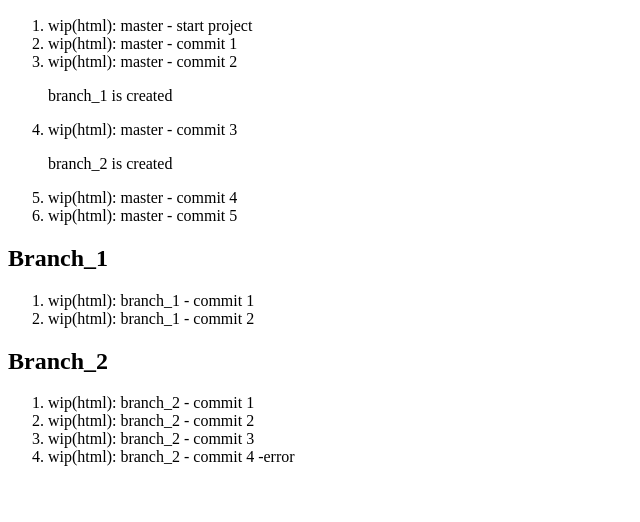
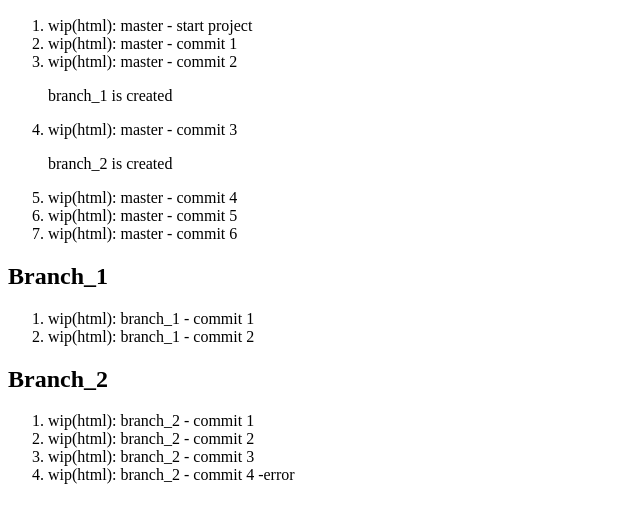
Before and after one commit to AndRomMan/git-lessons, a plain HTML site: page src/index.html in a window 1280 px wide. Shown: the part 110-632 px from the top of the page, without its empty margins (0-640 px from the left). Drawn offline with Linux system fonts and the light colour scheme.

Commit message:
wip(html): master - commit 6

```diff
--- a/src/index.html
+++ b/src/index.html
@@ -40,6 +40,10 @@
 
           <li>
             wip(html): master - commit 5
+          </li>
+
+          <li>
+            wip(html): master - commit 6
           </li>
         </ol>
       </section>
```
